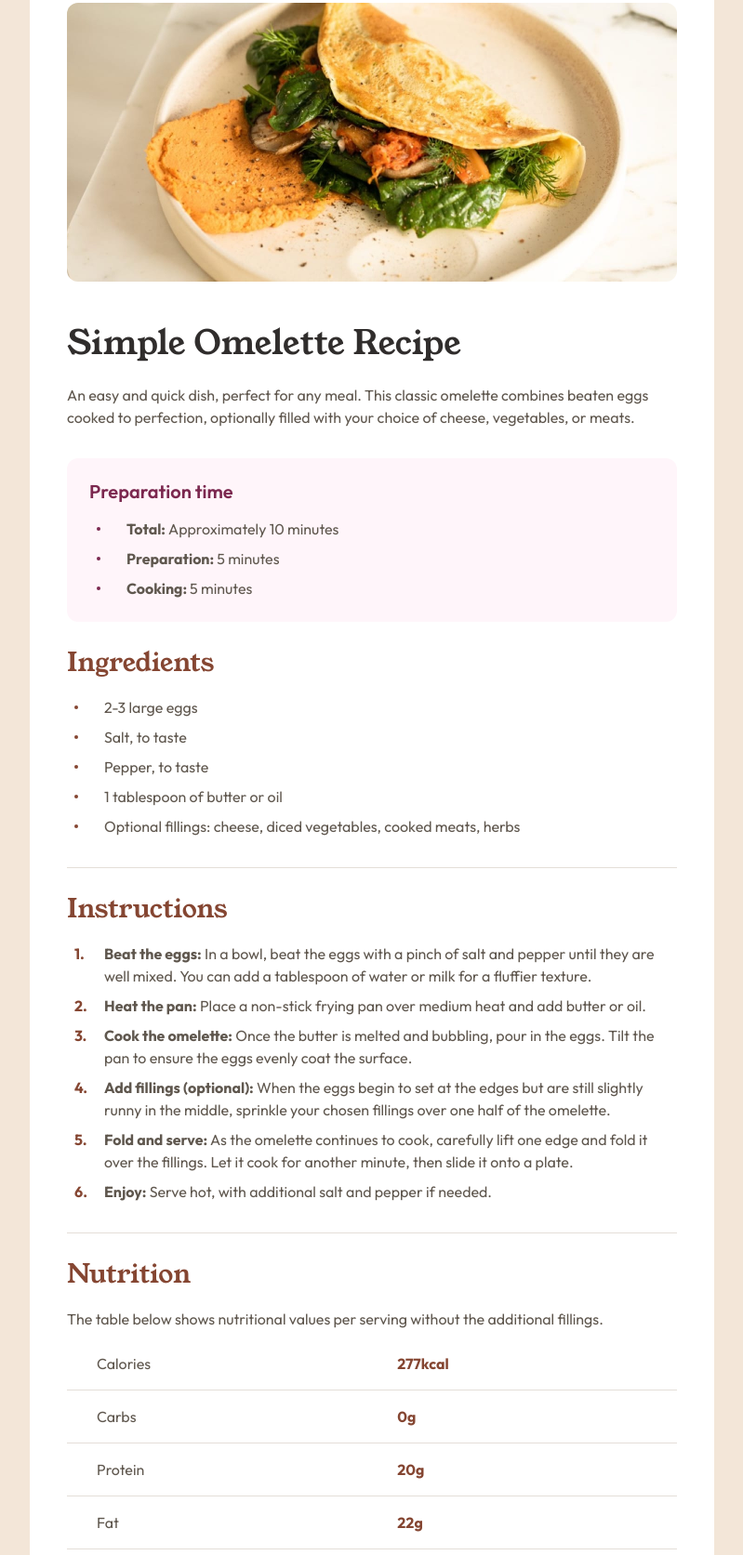
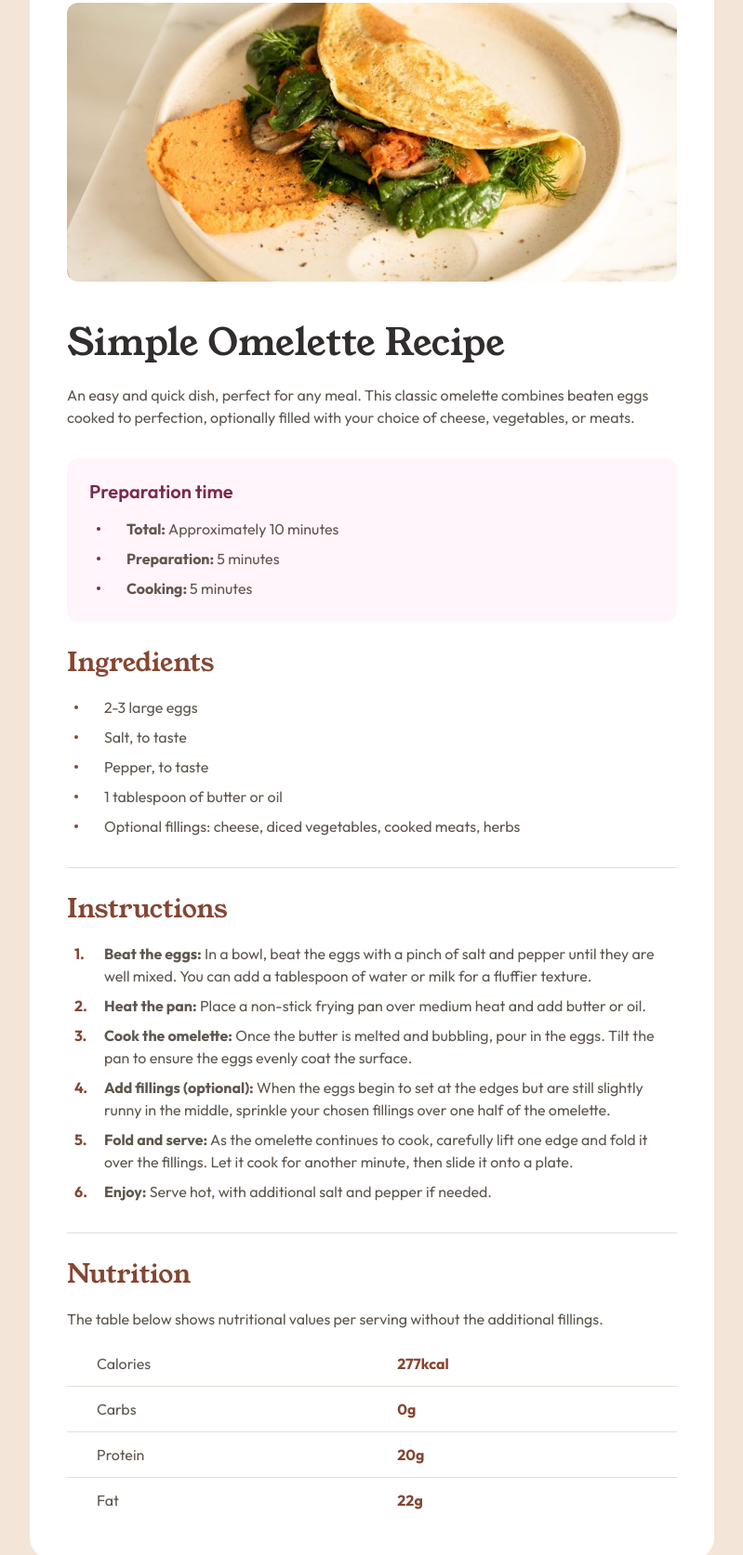
Before and after one commit to srijanss/recipe-page, a website: page index.html in a window 1280 px wide. Shown: the part 160-1833 px from the top of the page at 93% size, without its empty margins (240-1039 px from the left). Drawn offline with Linux system fonts and the light colour scheme.

Commit message:
Update font sizes and padding in styles.css

```diff
--- a/styles.css
+++ b/styles.css
@@ -90,7 +90,7 @@ hr {
   padding-top: 2.5rem;
   font-family: var(--secondary-font);
   font-weight: var(--font-weight-regular);
-  font-size: 36px;
+  font-size: 2.25rem;
   line-height: 2.5rem;
 }
 .recipe__content {
@@ -166,9 +166,11 @@ hr {
   display: none;
 }
 
+.recipe__nutrition tr:not(:last-child) td {
+  border-bottom: 1px solid var(--light-grey);
+}
 .recipe__nutrition td {
-  border-bottom: 1px solid var(--light-grey);
-  padding: 1rem 2rem;
+  padding: 0.75rem 2rem;
 }
 .recipe__nutrition tr:first-child td {
   padding-top: 0;
@@ -204,6 +206,9 @@ hr {
   .recipe__pic {
     border-radius: 0.75rem;
   }
+  .recipe__title {
+    font-size: 2.5rem;
+  }
   .recipe__title,
   .recipe__content {
     padding-left: 0;
```
